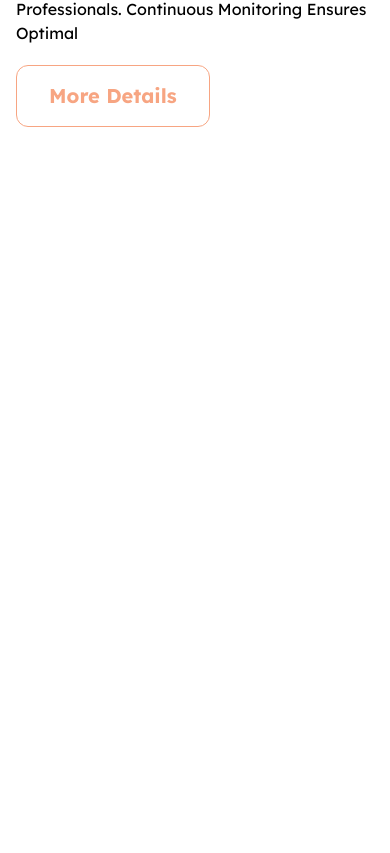
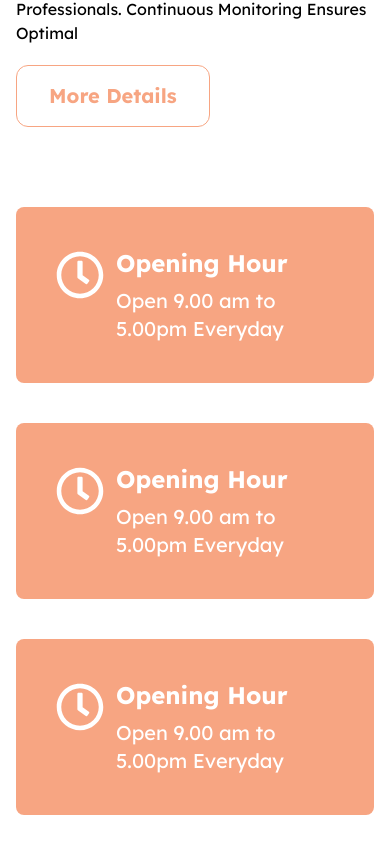
Before and after one commit to tushar-454/pulse-point-frontend, a Next.js app: page / in a window 390 px wide. Shown: the part 2716-3569 px from the top of the page. Before the commit the page ends 2923 px from the top, so only its background shows below. Built offline with nearby package versions, Linux system fonts and the light colour scheme.

Commit message:
about us and basic information card ui created with responsiveness

```diff
--- a/src/app/page.js
+++ b/src/app/page.js
@@ -1,4 +1,5 @@
 import Hero from '@/components/Hero';
+import Information from '@/components/Information';
 import Services from '@/components/Services';
 
 const Home = () => {
@@ -6,6 +7,7 @@ const Home = () => {
     <main>
       <Hero />
       <Services />
+      <Information />
     </main>
   );
 };
--- /dev/null
+++ b/src/components/Information.jsx
@@ -0,0 +1,19 @@
+import InformationCard from './InformationCard';
+import Container from './shared/Container';
+
+const Information = () => {
+  return (
+    <section>
+      <Container>
+        {/* information cards wrapper  */}
+        <div className='mb-20 flex flex-col justify-between gap-10 lg:flex-row'>
+          <InformationCard />
+          <InformationCard />
+          <InformationCard />
+        </div>
+      </Container>
+    </section>
+  );
+};
+
+export default Information;
--- /dev/null
+++ b/src/components/InformationCard.jsx
@@ -0,0 +1,19 @@
+import { FaRegClock } from 'react-icons/fa';
+
+const InformationCard = () => {
+  return (
+    <div className='bg-hit-pink-300 flex gap-3 rounded-lg p-10 text-white'>
+      {/* icon  */}
+      <div>
+        <FaRegClock className='relative top-1 text-5xl' />
+      </div>
+      {/* information text content  */}
+      <div className='space-y-2'>
+        <h1 className='text-2xl font-bold'>Opening Hour</h1>
+        <p className='text-xl font-normal'>Open 9.00 am to 5.00pm Everyday</p>
+      </div>
+    </div>
+  );
+};
+
+export default InformationCard;
--- a/tailwind.config.js
+++ b/tailwind.config.js
@@ -22,6 +22,19 @@ module.exports = {
           900: '#771b17',
           950: '#400b0a',
         },
+        'deep-teal': {
+          50: '#f1fcf9',
+          100: '#cef9ed',
+          200: '#9ef1db',
+          300: '#65e3c6',
+          400: '#35ccaf',
+          500: '#1cb096',
+          600: '#148d7a',
+          700: '#147164',
+          800: '#155a51',
+          900: '#164b43',
+          950: '#07332f',
+        },
       },
     },
   },
```
